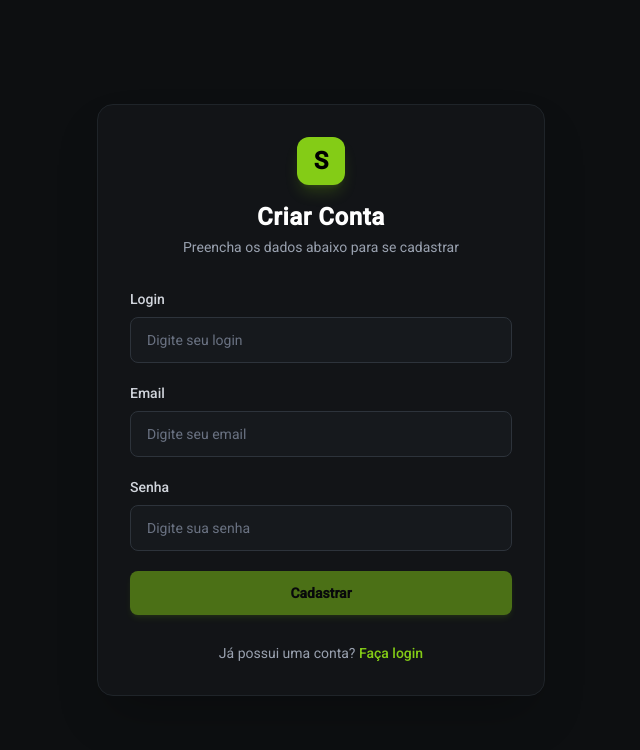
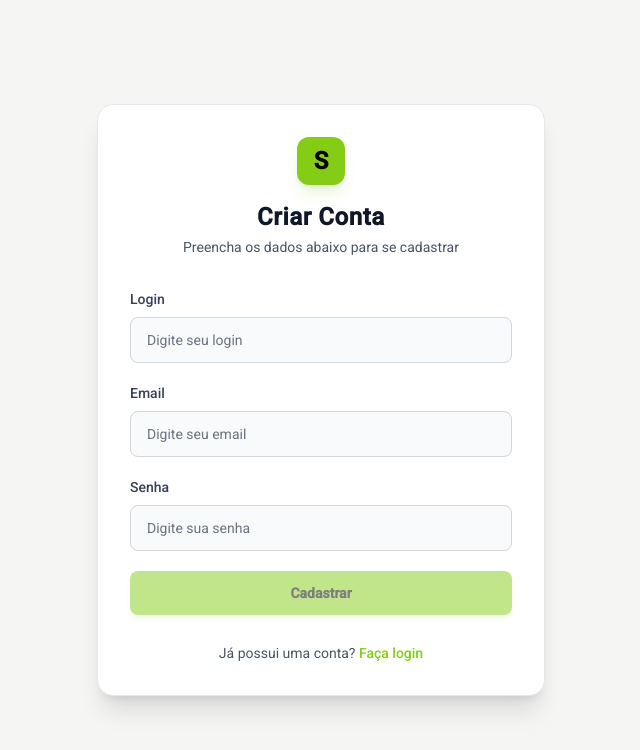
Before and after one commit to rhuan1234/E-COMMERCE_DRONES, an Angular app: page /register in a window 1280 px wide. Shown: the top 750 px of the page, without its empty margins (319-959 px from the left). Built offline with nearby package versions, Linux system fonts and the light colour scheme.

Commit message:
Mudança do thema para claro

```diff
--- a/src/app/features/admin/components/admnistrador-list/admnistrador-list.css
+++ b/src/app/features/admin/components/admnistrador-list/admnistrador-list.css
@@ -29,5 +29,5 @@
 }
 
 .administrador-table tr.mat-mdc-row:hover {
-    background-color: rgb(32, 30, 30);
+    background-color: #f0f5e8;
 }
--- a/src/app/features/admin/components/camera-list/camera-list.css
+++ b/src/app/features/admin/components/camera-list/camera-list.css
@@ -29,5 +29,5 @@
 }
 
 .camera-table tr.mat-mdc-row:hover {
-    background-color: rgb(32, 30, 30);
+    background-color: #f0f5e8;
 }
--- a/src/app/features/admin/components/drone-list/drone-list.css
+++ b/src/app/features/admin/components/drone-list/drone-list.css
@@ -66,7 +66,7 @@
 /* Linha ao passar o mouse */
 
 .drone-table tr.mat-mdc-row:hover {
-    background-color: rgb(32, 30, 30);
+    background-color: #f0f5e8;
 }
 
 
--- a/src/app/features/admin/components/fornecedor-list/fornecedor-list.css
+++ b/src/app/features/admin/components/fornecedor-list/fornecedor-list.css
@@ -29,5 +29,5 @@
 }
 
 .fornecedor-table tr.mat-mdc-row:hover {
-    background-color: rgb(32, 30, 30);
+    background-color: #f0f5e8;
 }
--- a/src/app/features/admin/components/promocao-list/promocao-list.css
+++ b/src/app/features/admin/components/promocao-list/promocao-list.css
@@ -29,5 +29,5 @@
 }
 
 .promocao-table tr.mat-mdc-row:hover {
-    background-color: rgb(32, 30, 30);
+    background-color: #f0f5e8;
 }
--- a/src/app/features/admin/layout/admin-layout/admin-layout.css
+++ b/src/app/features/admin/layout/admin-layout/admin-layout.css
@@ -1,14 +1,14 @@
 .admin-container {
   height: 100vh;
   width: 100%;
-  background-color: var(--mat-sys-surface, #0d0f11);
-  color: var(--mat-sys-on-surface, #e5e7eb);
+  background-color: var(--mat-sys-surface, #f5f6f4);
+  color: var(--mat-sys-on-surface, #1b1f18);
 }
 
 .admin-sidenav {
   width: 260px;
-  background-color: var(--mat-sys-surface-container, #121417) !important;
-  border-right: 1px solid var(--mat-sys-outline-variant, #1f2429) !important;
+  background-color: var(--mat-sys-surface-container, #ffffff) !important;
+  border-right: 1px solid var(--mat-sys-outline-variant, #d4d9d0) !important;
 }
 
 /* Força o drawer interno a ocupar 100% da altura para empurrar o rodapé para baixo */
@@ -55,7 +55,7 @@
 
 .brand-subtitle {
   font-size: 0.75rem;
-  color: var(--mat-sys-on-surface-variant, #9ca3af);
+  color: var(--mat-sys-on-surface-variant, #454b42);
 }
 
 /* Lista de navegação */
@@ -69,13 +69,13 @@
 .nav-list a.mat-mdc-list-item {
   border-radius: 10px;
   margin-bottom: 2px;
-  color: var(--mat-sys-on-surface-variant, #9ca3af);
+  color: var(--mat-sys-on-surface-variant, #454b42);
   transition: all 0.2s ease-in-out;
 }
 
 .nav-list a.mat-mdc-list-item:hover {
-  background-color: var(--mat-sys-surface-container-high, #16191d);
-  color: var(--mat-sys-on-surface, #ffffff);
+  background-color: var(--mat-sys-surface-container-high, #eef1eb);
+  color: var(--mat-sys-on-surface, #1b1f18);
 }
 
 /* Item de navegação ativo com verde-limão e fundo sutil */
@@ -106,7 +106,7 @@
 .profile-link {
   width: 100%;
   justify-content: flex-start !important;
-  color: var(--mat-sys-on-surface-variant, #9ca3af) !important;
+  color: var(--mat-sys-on-surface-variant, #454b42) !important;
   border-radius: 10px !important;
   padding: 10px 14px !important;
   display: flex !important;
@@ -115,8 +115,8 @@
 }
 
 .profile-link:hover {
-  background-color: var(--mat-sys-surface-container-high, #16191d) !important;
-  color: var(--mat-sys-on-surface, #ffffff) !important;
+  background-color: var(--mat-sys-surface-container-high, #eef1eb) !important;
+  color: var(--mat-sys-on-surface, #1b1f18) !important;
 }
 
 .profile-email {
@@ -132,7 +132,7 @@
   width: 100%;
   justify-content: flex-start !important;
   color: var(--mat-sys-error, #ef4444) !important;
-  background-color: var(--mat-sys-surface-container-high, #16191d) !important;
+  background-color: var(--mat-sys-surface-container-high, #eef1eb) !important;
   border-radius: 10px !important;
   padding: 10px 14px !important;
   display: flex !important;
@@ -153,7 +153,7 @@
 
 /* Área de conteúdo */
 .admin-content {
-  background-color: var(--mat-sys-surface, #0d0f11) !important;
+  background-color: var(--mat-sys-surface, #f5f6f4) !important;
   overflow-y: auto;
   padding: 32px;
 }
--- a/src/app/features/auth/register/register.html
+++ b/src/app/features/auth/register/register.html
@@ -1,16 +1,16 @@
 <div class="min-h-screen flex items-center justify-center px-4 py-12">
 
-  <div class="w-full max-w-md bg-[#121417] border border-[#1f2429] rounded-2xl shadow-2xl p-8">
+  <div class="w-full max-w-md bg-white border border-gray-200 rounded-2xl shadow-xl p-8">
 
     <!-- Logo & Título -->
     <div class="text-center mb-8">
       <div class="inline-flex items-center justify-center w-12 h-12 rounded-xl bg-[#84cc16] text-black font-extrabold text-2xl mb-4 shadow-lg shadow-[#84cc16]/20">
         S
       </div>
-      <h1 class="text-2xl font-bold text-white tracking-wide">
+      <h1 class="text-2xl font-bold text-gray-900 tracking-wide">
         Criar Conta
       </h1>
-      <p class="text-gray-400 text-sm mt-1">
+      <p class="text-gray-600 text-sm mt-1">
         Preencha os dados abaixo para se cadastrar
       </p>
     </div>
@@ -22,7 +22,7 @@
       <div>
         <label
           for="login"
-          class="block text-sm font-medium text-gray-300 mb-2">
+          class="block text-sm font-medium text-gray-700 mb-2">
           Login
         </label>
 
@@ -31,8 +31,8 @@
           type="text"
           formControlName="login"
           placeholder="Digite seu login"
-          class="w-full px-4 py-3 bg-[#16191d] border border-[#2d333b] rounded-lg
-                 text-white placeholder-gray-500 outline-none transition
+          class="w-full px-4 py-3 bg-gray-50 border border-gray-300 rounded-lg
+                 text-gray-900 placeholder-gray-500 outline-none transition
                  focus:ring-2 focus:ring-[#84cc16] focus:border-[#84cc16]"
         >
         @if (form.controls.login.hasError('required') && form.controls.login.touched) {
@@ -48,7 +48,7 @@
       <div>
         <label
           for="email"
-          class="block text-sm font-medium text-gray-300 mb-2">
+          class="block text-sm font-medium text-gray-700 mb-2">
           Email
         </label>
 
@@ -57,8 +57,8 @@
           type="email"
           formControlName="email"
           placeholder="Digite seu email"
-          class="w-full px-4 py-3 bg-[#16191d] border border-[#2d333b] rounded-lg
-                 text-white placeholder-gray-500 outline-none transition
+          class="w-full px-4 py-3 bg-gray-50 border border-gray-300 rounded-lg
+                 text-gray-900 placeholder-gray-500 outline-none transition
                  focus:ring-2 focus:ring-[#84cc16] focus:border-[#84cc16]"
         >
         @if (form.controls.email.hasError('required') && form.controls.email.touched) {
@@ -74,7 +74,7 @@
       <div>
         <label
           for="senha"
-          class="block text-sm font-medium text-gray-300 mb-2">
+          class="block text-sm font-medium text-gray-700 mb-2">
           Senha
         </label>
 
@@ -83,8 +83,8 @@
           type="password"
           formControlName="senha"
           placeholder="Digite sua senha"
-          class="w-full px-4 py-3 bg-[#16191d] border border-[#2d333b] rounded-lg
-                 text-white placeholder-gray-500 outline-none transition
+          class="w-full px-4 py-3 bg-gray-50 border border-gray-300 rounded-lg
+                 text-gray-900 placeholder-gray-500 outline-none transition
                  focus:ring-2 focus:ring-[#84cc16] focus:border-[#84cc16]"
         >
         @if (form.controls.senha.hasError('required') && form.controls.senha.touched) {
@@ -110,7 +110,7 @@
       </button>
 
       <div class="text-center pt-2">
-        <a routerLink="/login" class="text-sm text-gray-400 hover:text-[#84cc16] transition-colors">
+        <a routerLink="/login" class="text-sm text-gray-600 hover:text-[#416900] transition-colors">
           Já possui uma conta? <span class="text-[#84cc16] font-medium">Faça login</span>
         </a>
       </div>
--- a/src/material-theme.scss
+++ b/src/material-theme.scss
@@ -11,7 +11,7 @@ html {
   @include mat.theme(
     (
       color: (
-        theme-type: dark,
+        theme-type: light,
         primary: theme.$primary-palette,
         tertiary: theme.$tertiary-palette,
       ),
@@ -20,25 +20,23 @@ html {
     )
   );
 
-  // Superfícies escuras refinadas e suaves (dark mode confortável aos olhos)
-  --mat-sys-surface: #0d0f11;
-  --mat-sys-surface-dim: #090b0d;
-  --mat-sys-surface-container: #121417;
-  --mat-sys-surface-container-low: #0f1114;
-  --mat-sys-surface-container-high: #16191d;
-  --mat-sys-surface-container-highest: #1e2227;
-  --mat-sys-outline: #2d333b;
-  --mat-sys-outline-variant: #1f2429;
-  --mat-sys-on-surface: #e5e7eb;
-  --mat-sys-on-surface-variant: #9ca3af;
+  --mat-sys-surface: #f5f6f4;
+  --mat-sys-surface-dim: #e5e8e2;
+  --mat-sys-surface-container: #ffffff;
+  --mat-sys-surface-container-low: #fafbf9;
+  --mat-sys-surface-container-high: #eef1eb;
+  --mat-sys-surface-container-highest: #e6e9e2;
+  --mat-sys-outline: #747b70;
+  --mat-sys-outline-variant: #d4d9d0;
+  --mat-sys-on-surface: #1b1f18;
+  --mat-sys-on-surface-variant: #454b42;
 }
 
 body {
-  // Configura o navegador para modo escuro
-  color-scheme: dark;
+  color-scheme: light;
 
-  background-color: var(--mat-sys-surface, #0d0f11);
-  color: var(--mat-sys-on-surface, #e5e7eb);
+  background-color: var(--mat-sys-surface, #f5f6f4);
+  color: var(--mat-sys-on-surface, #1b1f18);
   font: var(--mat-sys-body-medium);
 
   margin: 0;
--- a/src/styles.css
+++ b/src/styles.css
@@ -5,16 +5,16 @@
 :root {
   --color-brand-primary: #84cc16;
   --color-brand-primary-hover: #a3e635;
-  --color-brand-bg: #0d0f11;
-  --color-brand-sidebar: #121417;
-  --color-brand-card: #16191d;
-  --color-brand-border: #1f2429;
-  color-scheme: dark;
+  --color-brand-bg: #f5f6f4;
+  --color-brand-sidebar: #ffffff;
+  --color-brand-card: #ffffff;
+  --color-brand-border: #d4d9d0;
+  color-scheme: light;
 }
 
 html, body {
-  background-color: var(--mat-sys-surface, #0d0f11);
-  color: var(--mat-sys-on-surface, #e5e7eb);
+  background-color: var(--mat-sys-surface, #f5f6f4);
+  color: var(--mat-sys-on-surface, #1b1f18);
   font-family: Roboto, 'Segoe UI', -apple-system, BlinkMacSystemFont, sans-serif;
   min-height: 100%;
 }
```
Also changed, not shown: src/app/features/auth/login/login.html (+10 -10 lines).
